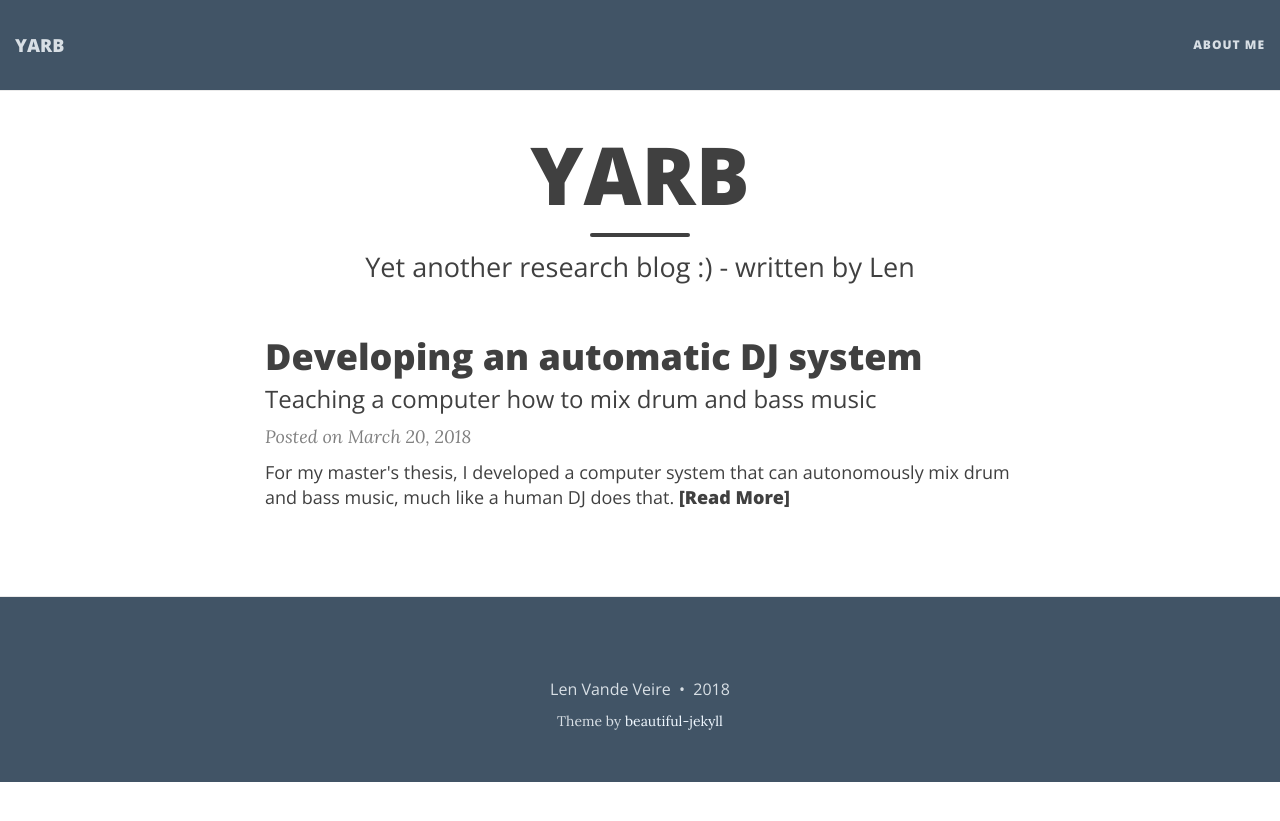
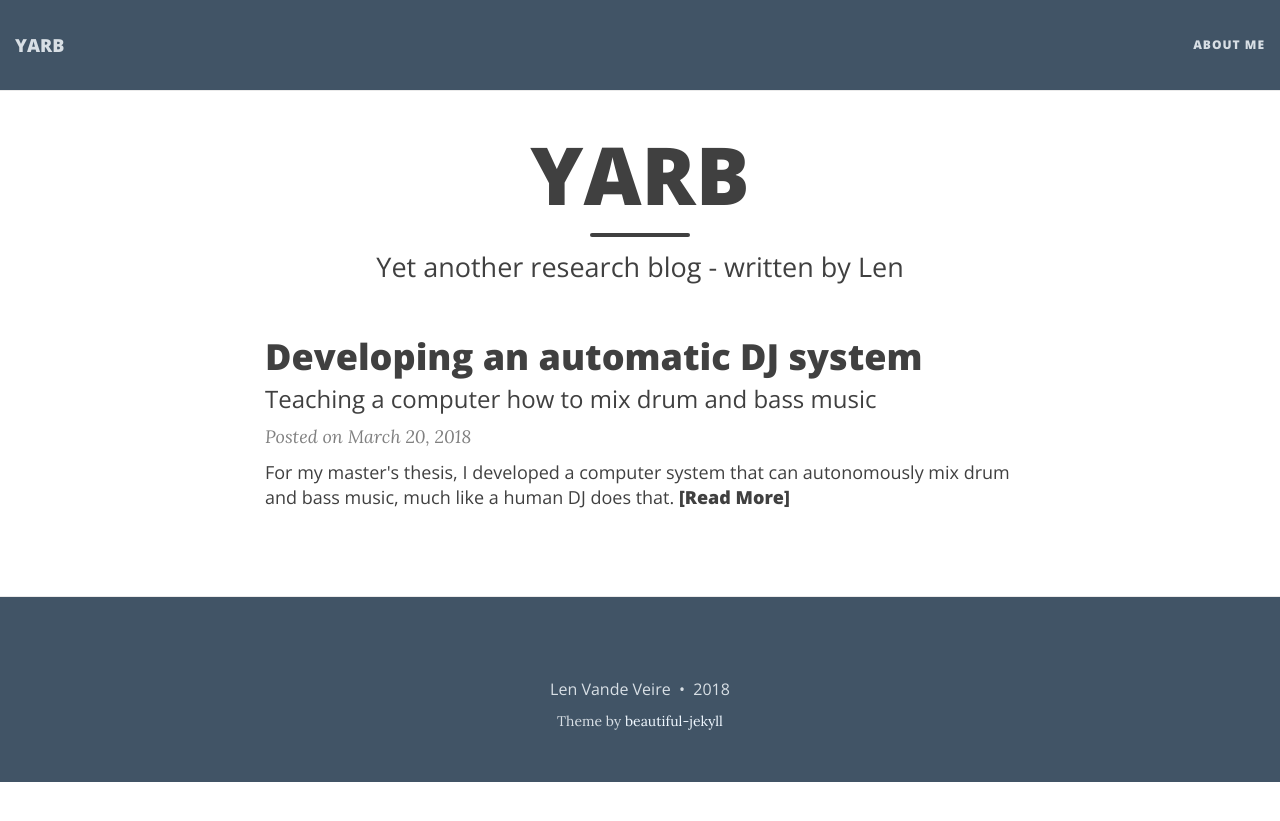
Before and after one commit to lenvdv/lenvdv.github.io, a Jekyll site: the page built from index.html, in a window 1280 px wide. Shown: the top 821 px of the page. Built offline with Jekyll 4.4.1, drawn with Linux system fonts in a browser that asks for light colours; nearby versions of some CDN libraries; the list of posts is cut into pages by our own code.

```diff
--- a/index.html
+++ b/index.html
@@ -1,7 +1,7 @@
 ---
 layout: page
 title: YARB
-subtitle: Yet another research blog :) - written by Len
+subtitle: Yet another research blog - written by Len
 use-site-title: true
 ---
 
```
